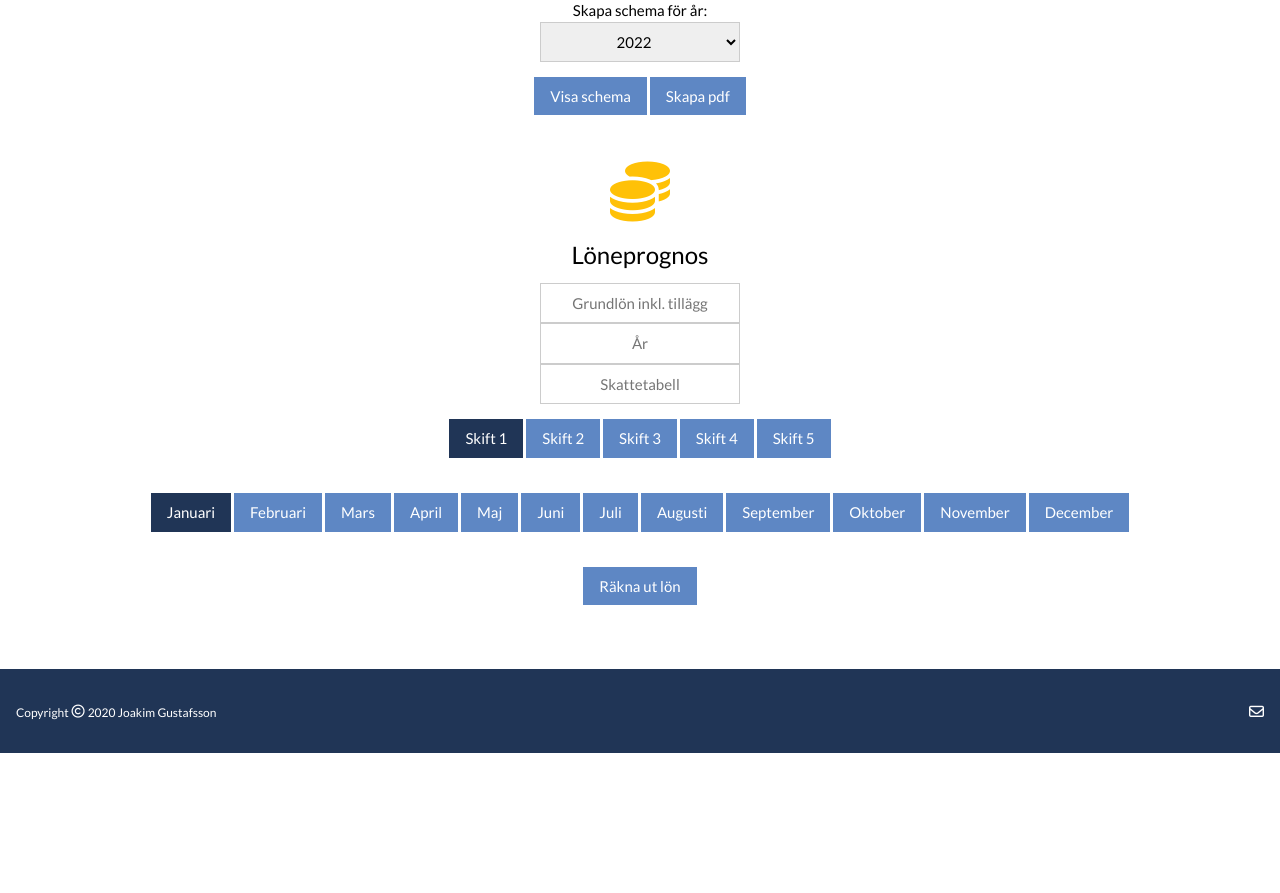
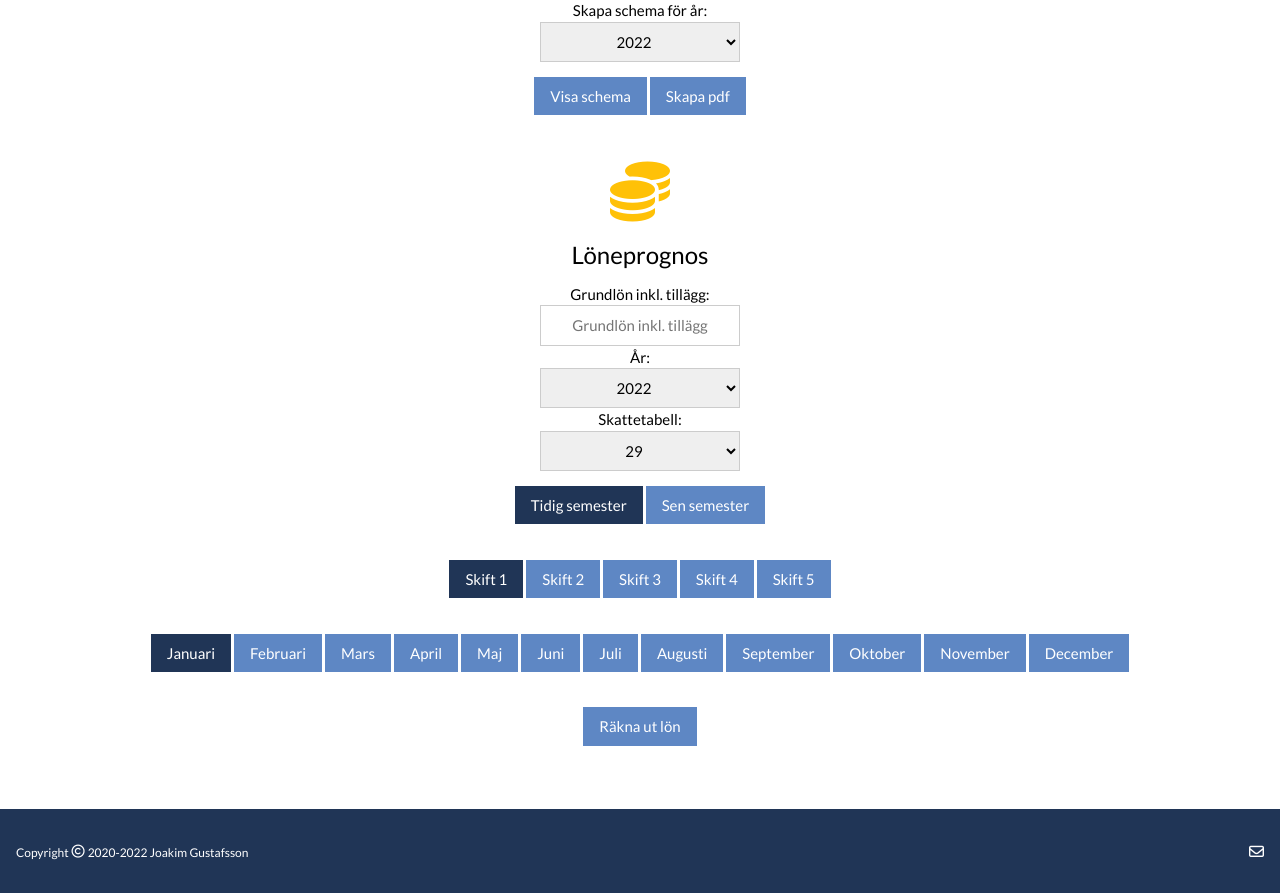
Before and after one commit to jockeg/schedule-generator, a Flask app: page / in a window 1280 px wide. Shown: the part 349-1242 px from the top of the page. Before the commit the page ends 1102 px from the top, so only its background shows below. Run offline with Flask 2, Linux system fonts and the light colour scheme; some libraries are stand-ins or nearby versions.

Commit message:
Added vacation pay calculation

```diff
--- a/flaskapp.py
+++ b/flaskapp.py
@@ -8,10 +8,12 @@ import pandas as pd
 
 holidays_se = SweHolidays(include_sundays=False)
 
-vacationgrp1 = [25, 26, 27, 28]
-freegrp1 = [29]
-vacationgrp2 = [30, 31, 32, 33]
-freegrp2 = [34]
+vacation_weeks = [[25, 26, 27, 28, 29], [30, 31, 32, 33, 34]]
+
+vacationgrp1 = vacation_weeks[0][0:4]
+freegrp1 = vacation_weeks[0][4:5]
+vacationgrp2 = vacation_weeks[1][0:4]
+freegrp2 = vacation_weeks[1][4:5]
 
 # Months
 months = {1: 'Januari',
@@ -113,14 +115,22 @@ def calculate_pay():
     month = int(request.form['month'])
     dates_month = schedule_month(int(year), int(month), int(shift))
     skattetabell = int(request.form['skattetabell'])
+    vacation = request.form['vacation']
 
     xl_file = 'https://www.skatteverket.se/download/18.339cd9fe17d1714c0771bae/1638974402658/M%C3%A5nadsl%C3%B6n%202022.xlsx'
 
-    for date, workshift in dates.items():
-        total_pay += pay(salary, date, workshift)
+    if vacation == '1':
+        for date, workshift in dates.items():
+            total_pay += pay(salary, date, workshift, vacation_weeks[0])
 
-    for date, workshift in dates_month.items():
-        month_pay += pay(salary, date, workshift)
+        for date, workshift in dates_month.items():
+            month_pay += pay(salary, date, workshift, vacation_weeks[0])
+    elif vacation == '2':
+        for date, workshift in dates.items():
+            total_pay += pay(salary, date, workshift, vacation_weeks[1])
+
+        for date, workshift in dates_month.items():
+            month_pay += pay(salary, date, workshift, vacation_weeks[1])
 
     df = pd.read_excel(xl_file)
     df2 = df.loc[:, ['Tabellnr', 'Inkomst t.o.m.', 'Kolumn 1']]
--- a/pay_calculator.py
+++ b/pay_calculator.py
@@ -122,13 +122,15 @@ holidays_se = BigHolidays()
 small_holidays_se = SmallHolidays()
 
 
-def pay(base_pay, date, shift_day):
+def pay(base_pay, date, shift_day, vacation_weeks):
     ob1 = 27.44 # 16:30-22:30
     ob2 = 34.91 # 22:30-06:30
     ob3 = 76.80 # Weekends/small holidays
     ob4 = 170.82 # Big holidays
 
     if shift_day == 'L':
+        return 0
+    elif date.isocalendar().week in vacation_weeks:
         return 0
     elif shift_day == 'Fi':
         if date in holidays_se:
--- a/templates/base.html
+++ b/templates/base.html
@@ -24,7 +24,7 @@
 
         </div>
         <div class="w3-container w3-theme-dark w3-padding-16">
-            <p><span class="w3-small">Copyright</span> <i class="far fa-copyright fa-sm"></i> <span class="w3-small">2020 Joakim Gustafsson</span> <span class="w3-right"><a href="mailto:jocke.gustafsson@gmail.com"><i class="far fa-envelope"></i></a></span></p>
+            <p><span class="w3-small">Copyright</span> <i class="far fa-copyright fa-sm"></i> <span class="w3-small">2020-2022 Joakim Gustafsson</span> <span class="w3-right"><a href="mailto:jocke.gustafsson@gmail.com"><i class="far fa-envelope"></i></a></span></p>
         </div>
     </body>
 </html>
--- a/templates/entry.html
+++ b/templates/entry.html
@@ -25,16 +25,44 @@
     <form class="w3-container" method="post" action="/loneutrakning">
         <div class="w3-row">
             <div class="w3-content" style="max-width: 200px;">
+                <label>Grundlön inkl. tillägg:</label><br>
                 <input class="w3-input w3-border w3-center" type="text" name="salary" placeholder="Grundlön inkl. tillägg" required>
             </div>
             <div class="w3-content" style="max-width: 200px;">
-                <input class="w3-input w3-border w3-center" type="text" name="year" placeholder="År" required>
+                <label>År:</label><br>
+                <select class="w3-select w3-border w3-center" style="max-width: 200px;" name="year">
+                    {% for i in range(-2, 4) %}
+                    <option value="{{ year + i }}"{% if year + i == year %} selected{% endif %}>{{ year + i }}</option>
+                    {% endfor %}
+                </select>
             </div>
             <div class="w3-content" style="max-width: 200px;">
-                <input class="w3-input w3-border w3-center" type="text" name="skattetabell" placeholder="Skattetabell" required>
+                <label>Skattetabell:</label><br>
+                <select class="w3-select w3-border w3-center" style="max-width: 200px;" name="skattetabell">
+                    <option value="29">29</option>
+                    <option value="30">30</option>
+                    <option value="31">31</option>
+                    <option value="32">32</option>
+                    <option value="33">33</option>
+                    <option value="34">34</option>
+                    <option value="35">35</option>
+                    <option value="36">36</option>
+                    <option value="37">37</option>
+                    <option value="38">38</option>
+                    <option value="39">39</option>
+                    <option value="40">40</option>
+                </select>
             </div>
         </div>
         <div class="w3-row">
+            <div class="w3-container choose-shift">
+                <p>
+                <input type="radio" id="early" name="vacation" value="1" checked>
+                <label class="w3-button w3-theme-l1 w3-hover-theme" for="early">Tidig semester</label>
+                <input type="radio" id="late" name="vacation" value="2">
+                <label class="w3-button w3-theme-l1 w3-hover-theme" for="late">Sen semester</label>
+                </p>
+            </div>
             <div class="w3-container choose-shift">
                 <p>
                 <input type="radio" id="1" name="shift" value="1" checked />
--- a/templates/schema.html
+++ b/templates/schema.html
@@ -65,9 +65,9 @@
             {% endfor %}
         </tr>
         <tr class="border-top">
-            <td>Jörgen Banck<br>(telefon)</td>
-            <td>Joakim Gustafsson<br>(telefon)</td>
-            <td>Estefani Sanchez Rueda<br>(telefon)</td>
+            <td>Jörgen Banck<br>070-334 56 18</td>
+            <td>Joakim Gustafsson<br>073-321 97 87</td>
+            <td>Estefani Sanchez Rueda<br>073-528 96 06</td>
             <td>Peter Ahlström<br>(telefon)</td>
             <td>Skiftledare Sofidel<br>0494-15020</td>
             <td></td>
```
